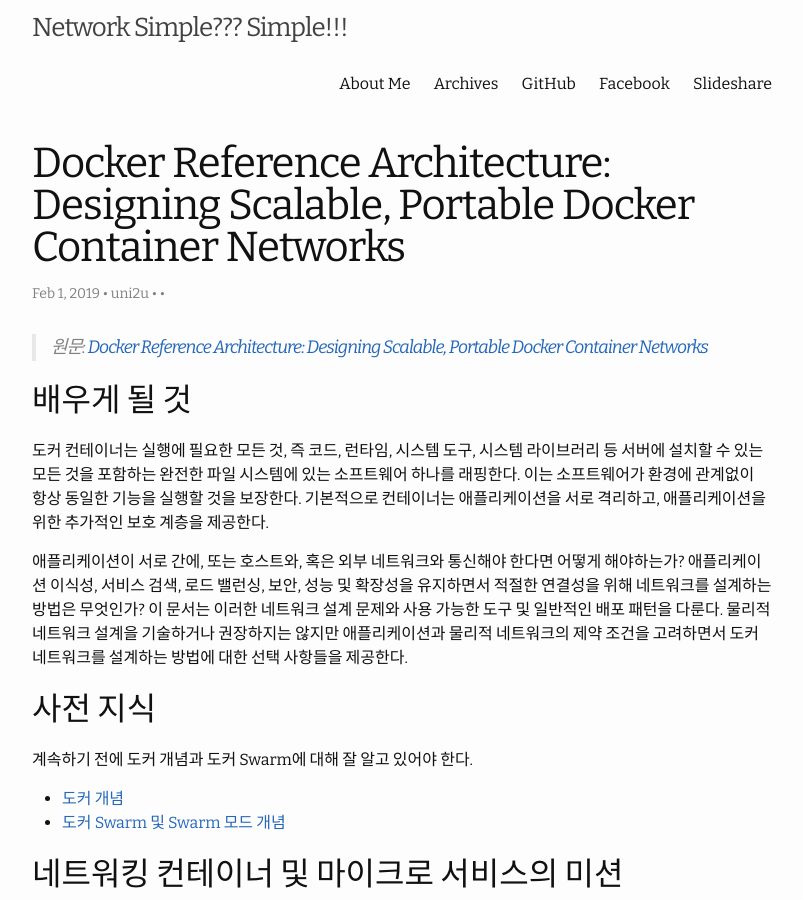
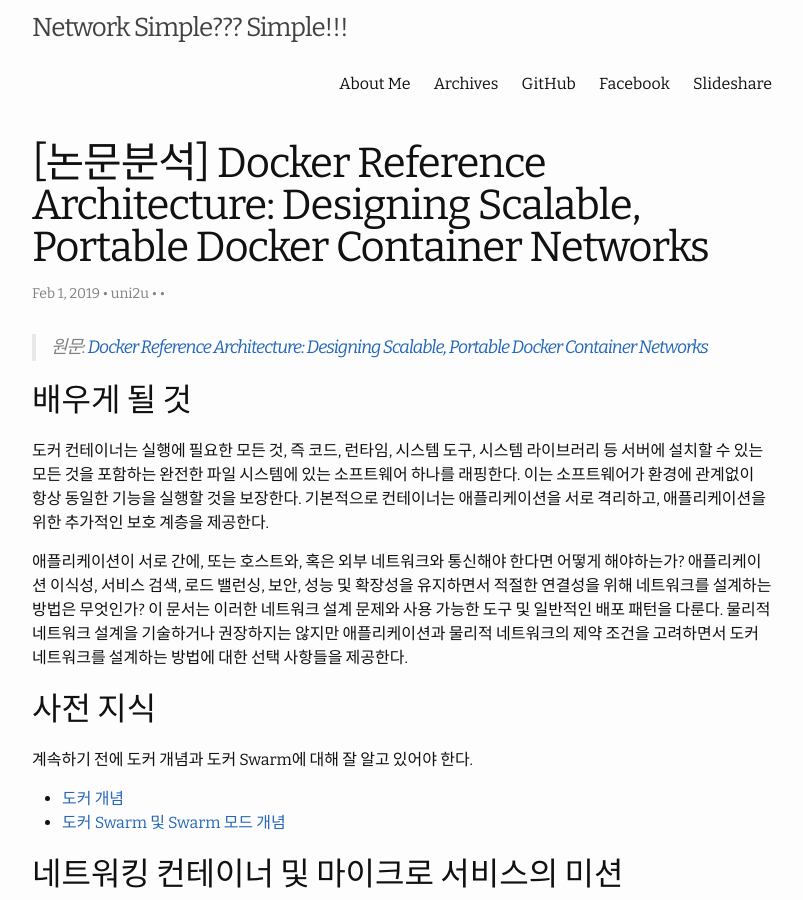
Before and after one commit to uni2u/uni2u.github.io, a Jekyll site: the page built from _posts/2019-02-01-Docker_Ref.md, in a window 1280 px wide and 900 px high. Shown: the whole window, without its empty margins (238-1041 px from the left). Built offline with Jekyll 4.4.1, drawn with Linux system fonts in a browser that asks for light colours.

Commit message:
Docker Reference Architecture

```diff
--- a/_posts/2019-02-01-Docker_Ref.md
+++ b/_posts/2019-02-01-Docker_Ref.md
@@ -1,13 +1,15 @@
 ---
 layout: post
-title: "Docker Reference Architecture: Designing Scalable, Portable Docker Container Networks"
+title: "[논문분석] Docker Reference Architecture: Designing Scalable, Portable Docker Container Networks"
 categories:
   - Docker
   - Docker Reference Architecture
   - Container
+  - Paper Review
 tags:
   - Docker
   - Docker Reference Architecture
+  - Paper Review
 lang: ko
 author: "uni2u"
 meta: "Springfield"
```
